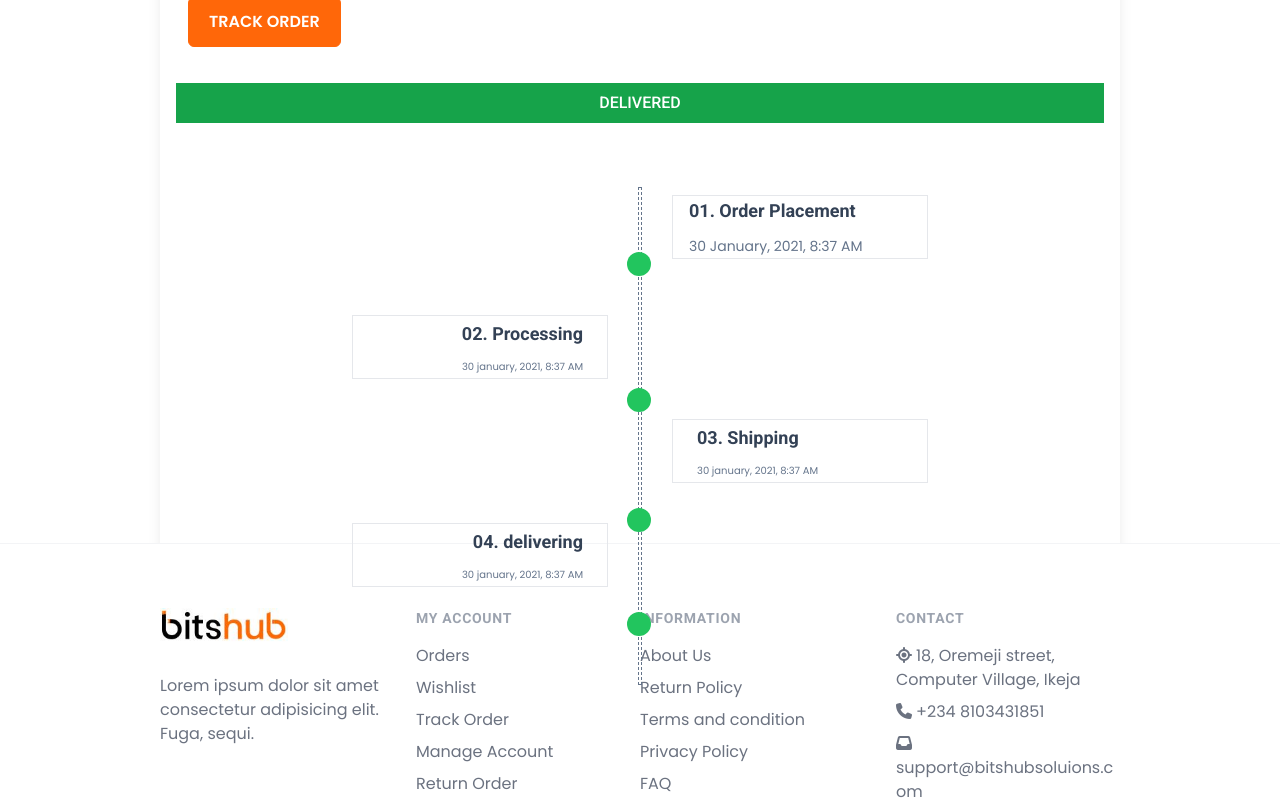
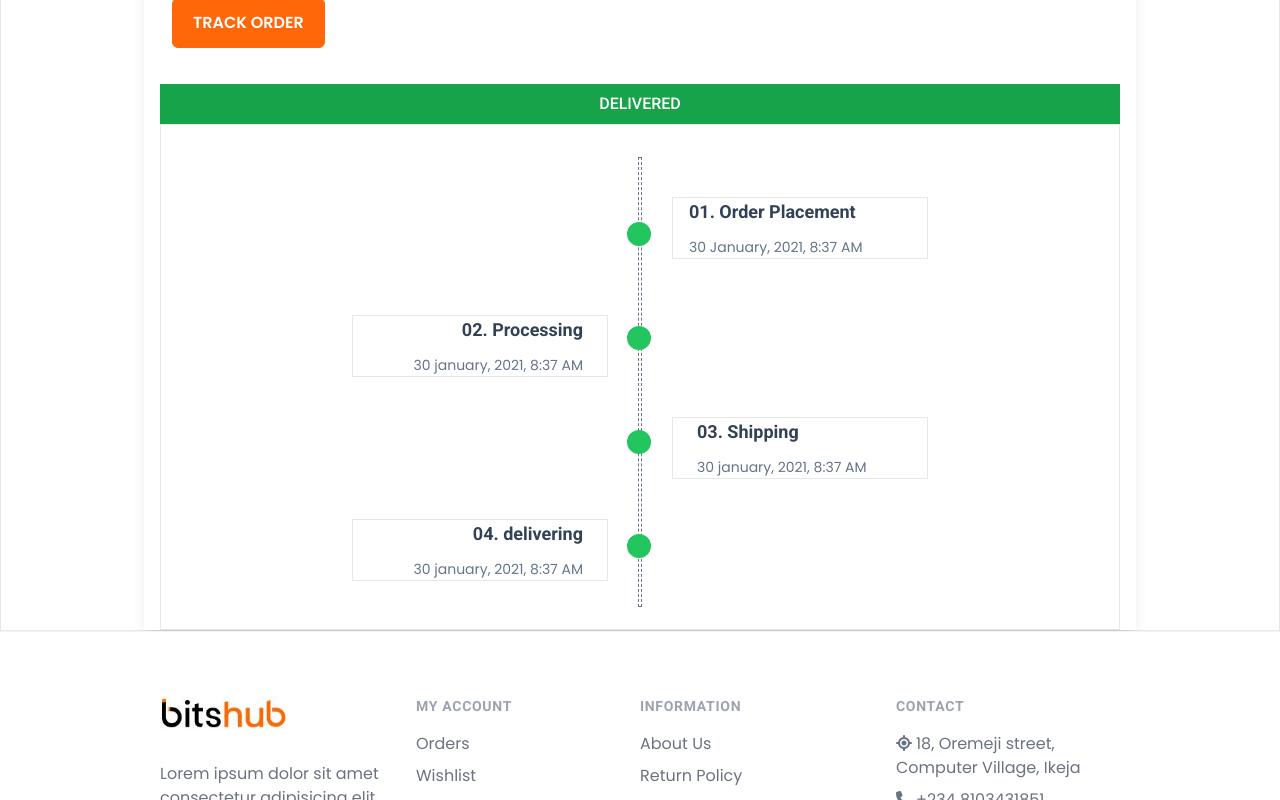
Before and after one commit to samsiteweb/bitshub-frontend, a React (Create React App) app: page /track-order in a window 1280 px wide. Shown: the part 440-1240 px from the top of the page. Built offline with nearby package versions, Linux system fonts and the light colour scheme.

Commit message:
fixed my issues

```diff
--- a/src/components/TrackOrder.js
+++ b/src/components/TrackOrder.js
@@ -5,11 +5,11 @@ import Breadcrumbs from "./Breadcrumbs";
 
 const TrackOrder = () => {
     return (
-    <div className=" container h-screen w-full ">
+    <div className="h-fit border w-full ">
                 <div>
         <Breadcrumbs page="Tracking Order" />
     </div>
-        <div className=" container w-full h-screen shadow-lg ">
+        <div className=" container w-full shadow-lg">
         <h1 className="text-2xl py-7 text-gray-700 font-medium">ORDER TRACKING</h1>
         <form action="">
             <div className="row">
@@ -82,47 +82,45 @@ const TrackOrder = () => {
 
 
 
+            <div className="flex flex-col items-center pt-2 lg:pt-8 pb-12 sm:border">
+            <div className="w-1 absolute border border-dashed border-slate-500 items-center justify-center">
+                    <div className="w-6 h-6 rounded-full mt-16 lg:mb-20 md:mb-20 md:mt-12 sm:mt-12 lg:mt-16 relative right-3 bg-green-500"></div>
+                    <div className="w-6 h-6 rounded-full mt-28 sm:mt-20 lg:mb-20 md:mb-16 relative right-3 bg-green-500"></div>
+                    <div className="w-6 h-6 rounded-full mt-20 sm:mt-16 lg:mb-20 md:mb-16 relative right-3 bg-green-500"></div>
+                    <div className="w-6 h-6 rounded-full mt-20 sm:mt-16 mb-8 sm:mb-12 lg:mb-12 md:mb-12 relative right-3 bg-green-500"></div>
+                </div>
 
-
-
-
-         <div className="flex flex-col items-center pt-2 lg:pt-8 ">
                 <div className="w-[75vw] md:w-[70vw] lg:w-[45vw] flex justify-end mt-10">
-                    <div className="flex flex-col  w-[32vw] md:w-[30vw] lg:w-[20vw] px-6 border md:px-0 md:pl-4 h-[8vh] justify-center">
-                    <h1 className="text-slate-700 font-bold text-[13px] lg:text-[18px]">01. Order Placement</h1>
-                    <p className="text-slate-500 font-thin text-[10px] lg:text-[14px] lg:font-light mt-3">30 January, 2021, 8:37 AM</p>
+                    <div className="flex flex-col  w-[32vw] md:w-[30vw] lg:w-[20vw] px-6 border md:px-0 md:pl-4 h-[24] justify-center">
+                    <h1 className="text-slate-700 font-bold  text-[13px] lg:text-[18px]">01. Order Placement</h1>
+                    <p className="text-slate-500 font-thin  text-[10px] lg:text-[14px] lg:font-light mt-3">30 January, 2021, 8:37 AM</p>
                     </div>
                 </div>
                 <div className="lg:w-[45vw] w-[75vw] md:w-[70vw] mt-10">
-                    <div className=" flex px-0 pr-6 lg:px-6 border md:w-[30vw] md:px-0 md:pr-4 place-items-end justify-center h-[8vh] w-[32vw] lg:w-[20vw] flex-col mt-4">
+                    <div className=" flex px-0 pr-4 sm:pr-6 lg:px-6 border md:w-[30vw] pl-1 md:pl-0 lg:pl-0 md:px-0 md:pr-4 place-items-end justify-center h-[24] w-[32vw] lg:w-[20vw] flex-col mt-4">
                         <h1 className="text-slate-700 font-bold text-[13px] lg:text-[18px] text-right">02. Processing</h1>
-                        <p className="text-slate-500 text-[10px] font-light mt-3">30 january, 2021, 8:37 AM</p>
+                        <p className="text-slate-500 text-[10px] font-light lg:text-[14px] lg:font-light mt-3">30 january, 2021, 8:37 AM</p>
                     </div>
 
 
                 </div>
                 <div className="lg:w-[45vw] w-[75vw] md:w-[70vw] flex justify-end mt-10">
-                    <div className="flex flex-col w-[32vw] lg:w-[20vw] md:px-0 md:pl-4 md:w-[30vw] h-[8vh] justify-center border px-0 pl-6 lg:px-6">
+                    <div className="flex flex-col w-[32vw] lg:w-[20vw] md:px-0 md:pl-4 md:w-[30vw] h-[24] justify-center border px-0 pl-6 lg:px-6">
                         <h1 className="text-slate-700 font-bold text-[13px] lg:text-[18px]">03. Shipping</h1>
-                        <p className="text-slate-500 font-light text-[10px] mt-3">30 january, 2021, 8:37 AM</p>
+                        <p className="text-slate-500 font-light text-[10px] lg:text-[14px] lg:font-light mt-3">30 january, 2021, 8:37 AM</p>
                     </div>
 
                 </div>
                 <div className="lg:w-[45vw] w-[75vw] md:w-[70vw] mt-10">
-                    <div className=" flex px-0 ml-0 pr-6 lg:px-6 md:w-[30vw] md:px-0 md:pr-4 place-items-end w-[32vw] h-[8vh] border justify-center lg:w-[20vw] flex-col">
+                    <div className=" flex px-0 ml-0 pr-6 lg:px-6 md:w-[30vw] pl-2 md:pl-0 lg:pl-0 md:px-0 md:pr-4 place-items-end w-[32vw] h-[24] border justify-center lg:w-[20vw] flex-col">
                         <h1 className="text-slate-700 font-bold text-[13px] lg:text-[18px] text-right">04. delivering</h1>
-                        <p className="text-slate-500 font-light text-[10px] mt-3">30 january, 2021, 8:37 AM</p>
+                        <p className="text-slate-500 font-light text-[10px] lg:text-[14px] lg:font-light mt-3">30 january, 2021, 8:37 AM</p>
                     </div>
 
 
                 </div>
 
-                <div className="w-1 relative bottom-[50vh] lg:bottom-[50vh] border border-dashed border-slate-500 items-center justify-center">
-                    <div className="w-6 h-6 rounded-full lg:mb-28 mb-28 md:mb- md:mt-16 mt-16 lg:mt-16 relative right-3 bg-green-500"></div>
-                    <div className="w-6 h-6 rounded-full mb-20 lg:mb-24 md:mb-24 relative right-3 bg-green-500"></div>
-                    <div className="w-6 h-6 rounded-full mb-24 lg:mb-20 md:mb-24 relative right-3 bg-green-500"></div>
-                    <div className="w-6 h-6 rounded-full mb-12 lg:mb-12 md:mb-16 relative right-3 bg-green-500"></div>
-                </div>
+
             </div>
 
     </div>
```
